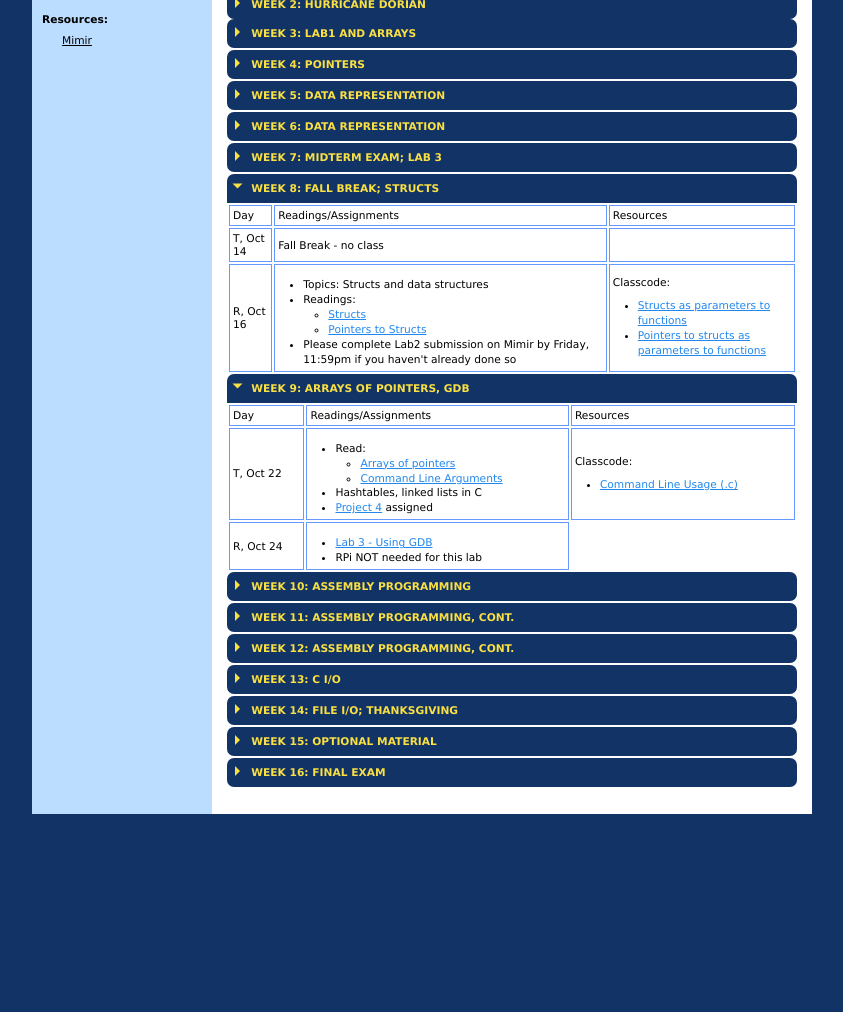
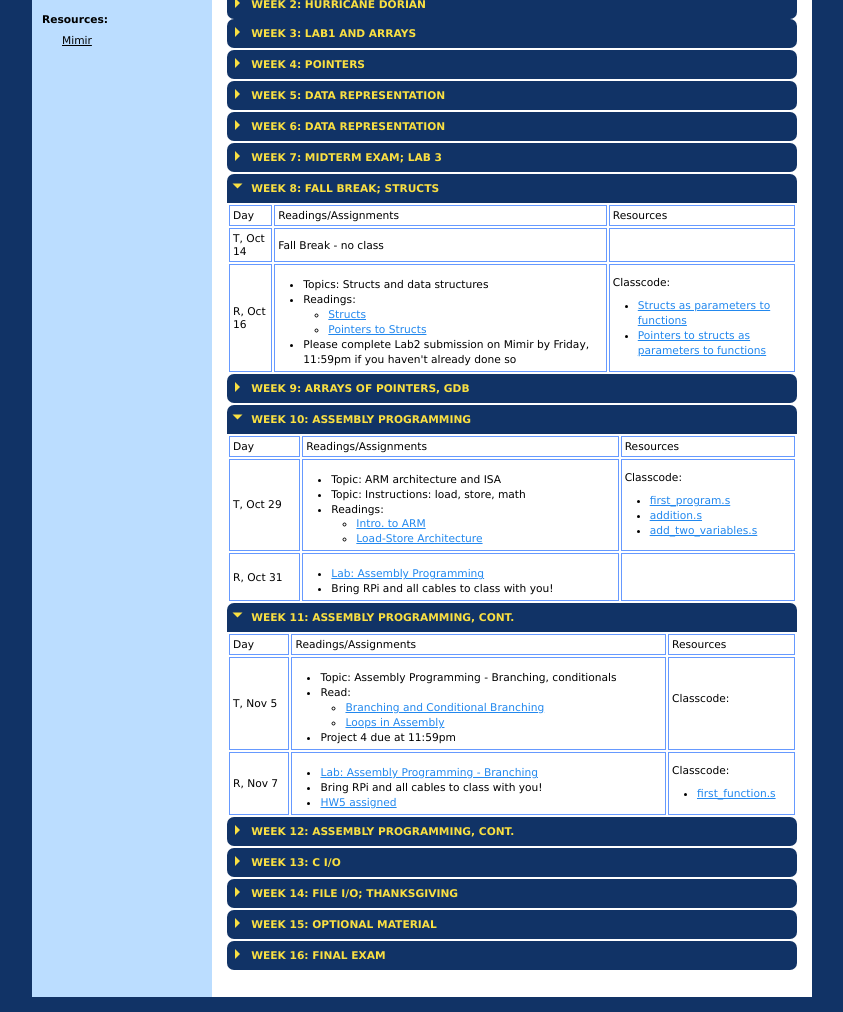
Before and after one commit to rollins-cms/cms230-fall19, a plain HTML site: page cal.html in a window 1280 px wide. Shown: the part 167-1179 px from the top of the page, without its empty margins (218-1061 px from the left). Before the commit the page ends 996 px from the top, so only its background shows below. Drawn offline with Linux system fonts and the light colour scheme.

Commit message:
Update cal.html

```diff
--- a/cal.html
+++ b/cal.html
@@ -458,7 +458,7 @@ href="https://github.com/vsummet/cms230notes/blob/master/labs/lab2.5-git.md">Lab
 
 
 <div class="wrap-collabsible">
-  <input id="collapsible9" class="toggle" type="checkbox" checked>
+  <input id="collapsible9" class="toggle" type="checkbox">
   <label for="collapsible9" class="lbl-toggle">Week 9: Arrays of Pointers, GDB</label>
   <div class="collapsible-content">
     <div class="content-inner">
@@ -504,7 +504,7 @@ href="https://github.com/vsummet/cms230notes/blob/master/labs/lab2.5-git.md">Lab
 </div></div></div>
 
 <div class="wrap-collabsible">
-  <input id="collapsible10" class="toggle" type="checkbox">
+  <input id="collapsible10" class="toggle" type="checkbox" checked>
   <label for="collapsible10" class="lbl-toggle">Week 10: Assembly Programming</label>
   <div class="collapsible-content">
     <div class="content-inner">
@@ -556,7 +556,7 @@ href="https://github.com/vsummet/cms230notes/blob/master/labs/lab2.5-git.md">Lab
 
 
 <div class="wrap-collabsible">
-  <input id="collapsible11" class="toggle" type="checkbox">
+  <input id="collapsible11" class="toggle" type="checkbox" checked>
   <label for="collapsible11" class="lbl-toggle">Week 11: Assembly Programming, cont.</label>
   <div class="collapsible-content">
     <div class="content-inner">
@@ -573,15 +573,17 @@ href="https://github.com/vsummet/cms230notes/blob/master/labs/lab2.5-git.md">Lab
          <ul>
                 <li>Topic: Assembly Programming - Branching,
 conditionals</li>
-		 <li>Project 4 due at 11:59pm</li>
+		 <li>Read: <ul>
+			 <li><a href="https://github.com/vsummet/cms230notes/blob/master/assembly/as-chap12-branching.md">Branching and Conditional Branching</a></li>
+			 <li><a href="https://github.com/vsummet/cms230notes/blob/master/assembly/as-chap13-loops.md">Loops in Assembly</a></li>
+			 </ul>
+		 </li>
+			 <li>Project 4 due at 11:59pm</li>
+
 
 	</ul>
       </td>
       <td>Classcode: <ul>
-      <li><a href="https://github.com/vsummet/IntroductionToComputerSystems/blob/master/Handouts/Assembly_Conditionals/unconditional_branch.s">unconditional_branch.s</a></li>
-      <li><a href="https://github.com/vsummet/IntroductionToComputerSystems/blob/master/Handouts/Assembly_Conditionals/if.s">if.s</a></li>
-      <li><a href="https://github.com/vsummet/IntroductionToComputerSystems/blob/master/Handouts/Assembly_Conditionals/if_greater_than.s">if_greater_than.s</a></li>
-      <li><a href="https://github.com/vsummet/IntroductionToComputerSystems/blob/master/Handouts/Assembly_Conditionals/if_else.s">if_else.s</a></li>
       </ul>
       </td>
    </tr>
@@ -591,7 +593,7 @@ conditionals</li>
       <td>R, Nov 7</td>
       <td>
          <ul>
-            <li><a href="https://github.com/vsummet/IntroductionToComputerSystems/blob/master/Labs/4-Branching.md">Lab: Assembly Programming - Branching</a></li>
+            <li><a href="https://github.com/vsummet/cms230notes/blob/master/labs/lab-assembly-conditionals.md">Lab: Assembly Programming - Branching</a></li>
             <li>Bring RPi and all cables to class with you!</li>
        <li><a href="./homework.html">HW5 assigned</a></li>
 
@@ -626,24 +628,10 @@ conditionals</li>
 		                 <li>Topic: Assembly Programming - Subroutines</li>
        <li>Topic: Calling conventions</li>
          	<li>Topic: Functions calling functions; calling conventions</li>
-            <li>Topic: Stack; Using the stack</li>
-       		<li>Topic: Translating C to assembly</li>
-       		<li>Review: Zybooks Ch 5.6</li>
-
 	 </ul>
       </td>
       <td>
-         <ul><li>Archtitecture Chapter on BB (Class Documents Area)</li>
-			<li>Classcode:
-      			<ul>
-      				<li><a href="https://github.com/vsummet/IntroductionToComputerSystems/blob/master/Handouts/Assembly_Functions/printf_example.s">printf_example.s</a></li>
 
-      				<li><a href="https://github.com/vsummet/IntroductionToComputerSystems/blob/master/Handouts/Assembly_Functions/double.s">double.s</a></li>
-
-      				<li><a href="https://github.com/vsummet/IntroductionToComputerSystems/blob/master/Handouts/Assembly_Functions/add_eight.s">add_eight.s</a></li>
-			    </ul>
-			</li>
-         </ul>
       </td>
    </tr>
 
@@ -651,11 +639,8 @@ conditionals</li>
       <td>R, Nov 14</td>
       <td>
          <ul>
-            <li>Topic: Assembly Programming - Recursion</li>
-            <li>Topic: Stack Smashing</li>
             <li><a href="./homework.html">HW5 due by 11:59pm</a></li>
-            <li><a href="./homework.html">HW6 assigned</a></li>
-	     </ul>
+	  </ul>
       </td>
       <td>
       Classcode:<ul>
```
